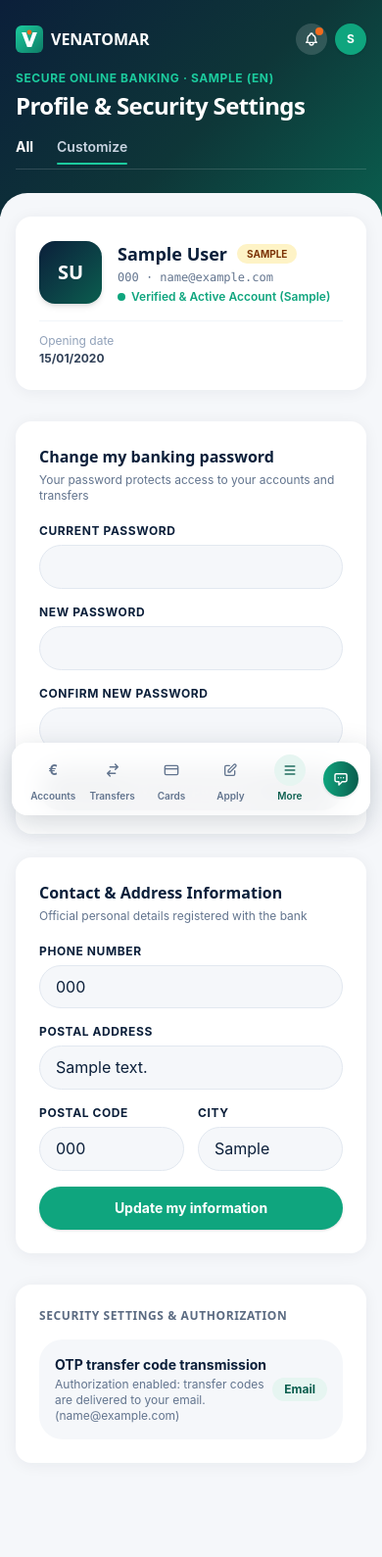
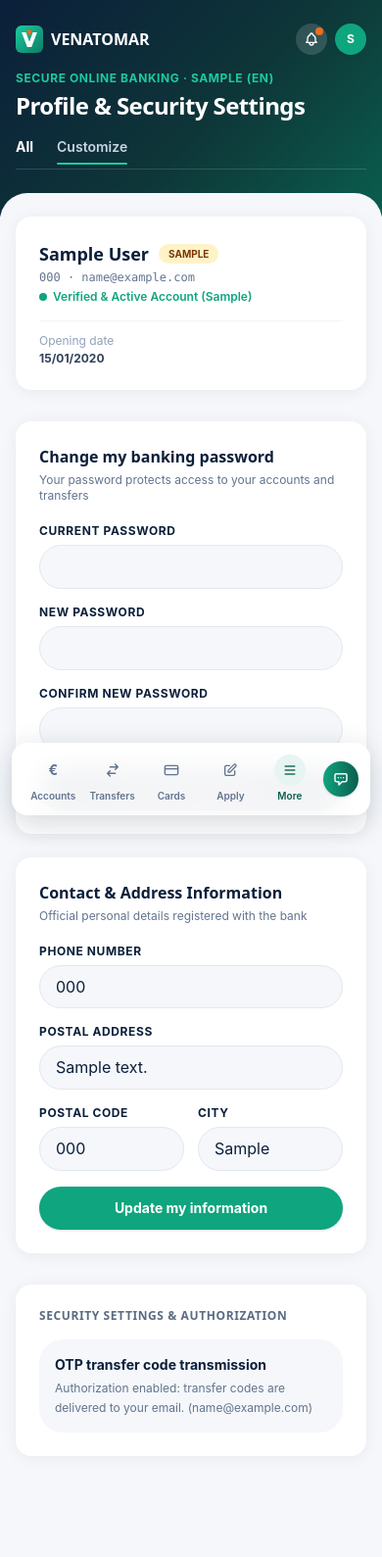
Before and after one commit to primous/venatomar, a Laravel app: page /en/portal/profile in a window 390 px wide. Shown: the top 1589 px of the page at 98% size. After the commit the page ends 1495 px from the top, so only its background shows below. Run offline with Laravel 12, Linux system fonts and the light colour scheme; the visitor is signed in with stand-in values (Sample User, id 1); data comes from the database, SQL or seed files in the repository; tables that the repository leaves empty hold one stand-in row (values such as "Sample post"); style sheets or scripts are compiled from the project's sources; some libraries are stand-ins or nearby versions.

Commit message:
style(portal): remove initials square and Admin OTP badge from profile page on mobile

```diff
--- a/resources/views/portal/profile.blade.php
+++ b/resources/views/portal/profile.blade.php
@@ -5,10 +5,6 @@
     <!-- Top Identity Card -->
     <div class="bg-white rounded-2xl p-6 sm:p-7 shadow-[0_2px_16px_rgba(11,31,58,0.06)] mb-8">
         <div class="flex flex-col sm:flex-row sm:items-center justify-between gap-4">
-            <div class="flex items-center gap-4">
-                <div class="size-16 rounded-2xl bg-gradient-to-br from-[#0B1F3A] to-[#0A5E4E] text-white font-extrabold text-xl flex items-center justify-center font-display shadow-md">
-                    {{ strtoupper(substr($client->first_name, 0, 1) . substr($client->last_name, 0, 1)) }}
-                </div>
             <div>
                 <div class="flex items-center gap-2.5">
                     <h2 class="text-lg sm:text-xl font-extrabold text-[#0B1F3A] font-display">
@@ -18,11 +14,10 @@
                         {{ strtoupper($client->tier) }}
                     </span>
                 </div>
-                    <div class="text-xs text-slate-500 font-mono mt-0.5">{{ $client->account_number }} · {{ $client->email }}</div>
+                <div class="text-xs text-slate-500 font-mono mt-0.5 break-all sm:break-normal">{{ $client->account_number }} · {{ $client->email }}</div>
                 <div class="text-xs text-[#0FA57E] font-semibold mt-1 flex items-center gap-1.5">
                     <span class="size-2 rounded-full bg-[#0FA57E]"></span>
                     <span>{{ __('portal.verified_account') }} ({{ $client->country }})</span>
-                    </div>
                 </div>
             </div>
 
@@ -137,10 +132,9 @@
         </h3>
 
         <div class="space-y-3">
-            <div class="flex items-center justify-between p-4 rounded-xl bg-[#F5F7FA]">
-                <div>
+            <div class="p-4 rounded-xl bg-[#F5F7FA]">
                 <div class="font-bold text-sm text-[#0B1F3A]">{{ __('portal.otp_transmission') }}</div>
-                    <div class="text-xs text-slate-500 mt-0.5">
+                <div class="text-xs text-slate-500 mt-1 leading-relaxed">
                     @if($client->can_receive_otp_email)
                         {{ __('portal.otp_email_active') }} ({{ $client->email }})
                     @else
@@ -148,10 +142,6 @@
                     @endif
                 </div>
             </div>
-                <span class="text-xs font-bold px-3 py-1 rounded-full {{ $client->can_receive_otp_email ? 'bg-[#E6F5F1] text-[#0A5E4E]' : 'bg-amber-100 text-amber-800' }}">
-                    {{ $client->can_receive_otp_email ? 'Email' : 'Admin OTP' }}
-                </span>
-            </div>
         </div>
     </div>
 
```
Lines whose indentation alone changed are shown as unchanged.
